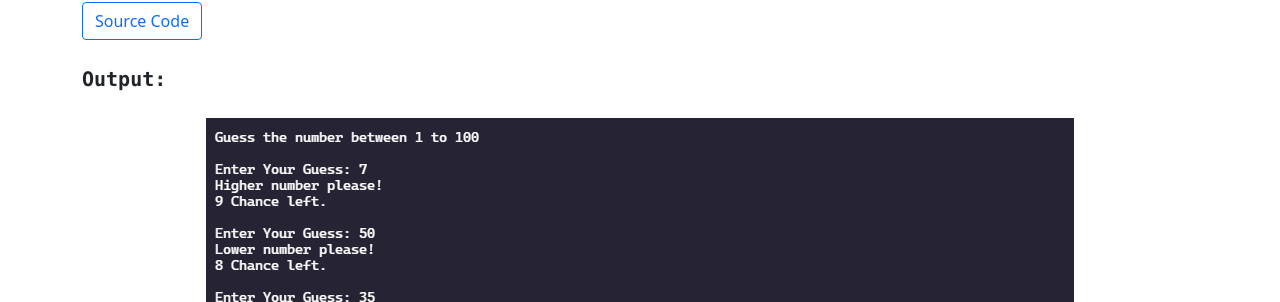
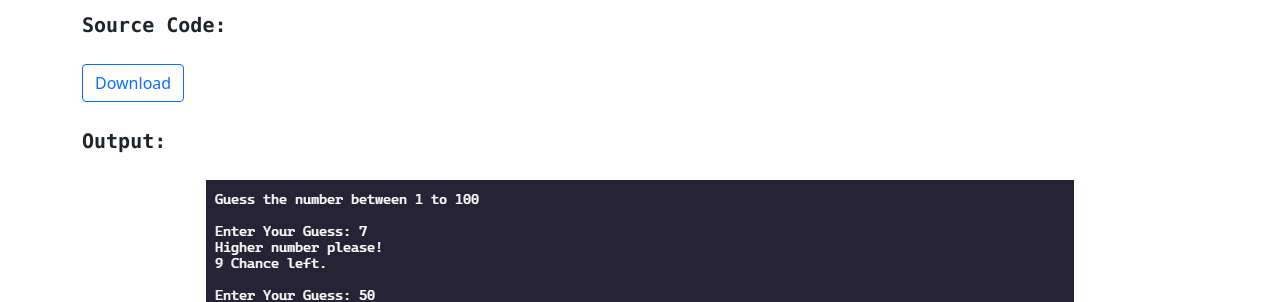
Before and after one commit to muzaffar-khan/NumberGuessingGame, a plain HTML site: page index.html in a window 1280 px wide. Shown: the part 852-1154 px from the top of the page. Drawn offline with nearby package versions, Linux system fonts and the light colour scheme.

Commit message:
Update index.html

```diff
--- a/index.html
+++ b/index.html
@@ -50,9 +50,8 @@
     </div>
 
     <div class="container">
-        <!-- <button type="button" class="btn btn-outline-info">Source Code</button> -->
-        <a class="btn btn-outline-primary" href="/NumberGuessingGame/Number_Guessing_Game.c" role="button" download>Source Code</a>
-        <!-- <a href="1.c" download></a> -->
+        <p class="font-monospace my-4" style="font-size:20px"> <b> Source Code:</b></p>
+        <a class="btn btn-outline-primary" href="/NumberGuessingGame/Number_Guessing_Game.c" role="button" download>Download</a>
     </div>
 
     <div class="container">
```
